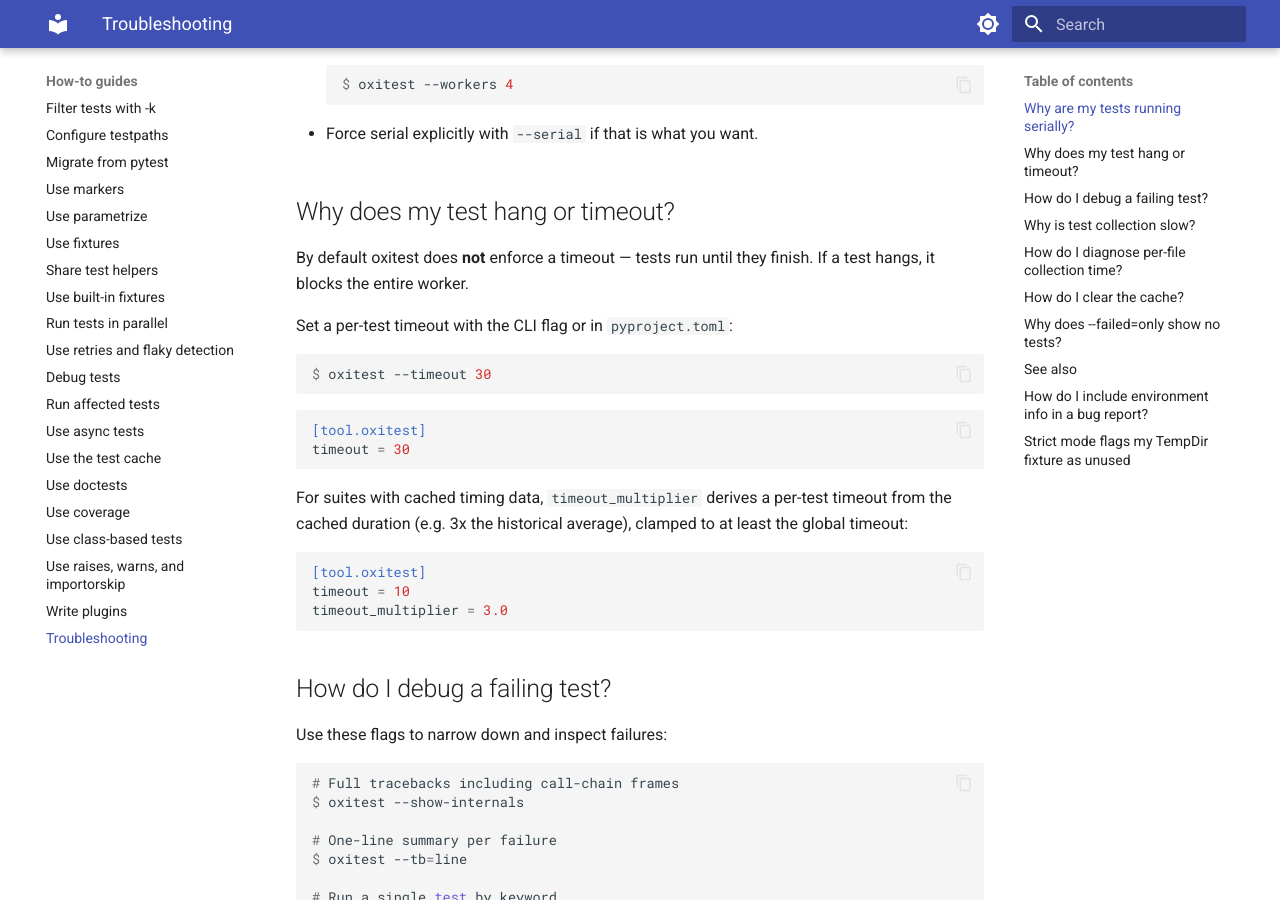
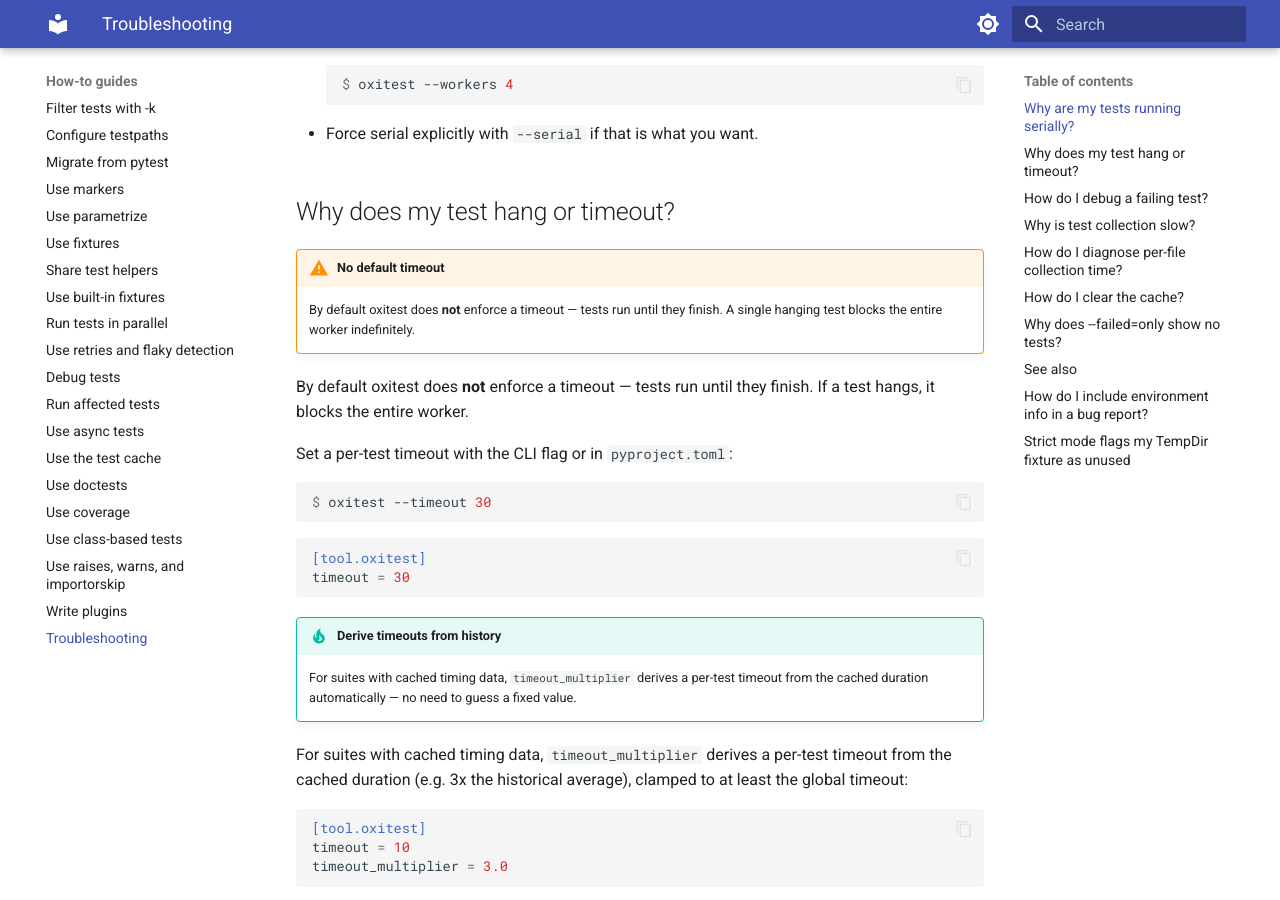
Before and after one commit to kalonji-tools/oxitest, an MkDocs documentation site: the page built from docs/src/how-to/troubleshooting.md, in a window 1280 px wide and 900 px high, scrolled down 731 px. Built offline with MkDocs 1.6.1 and Material for MkDocs 9.7.7, drawn with Linux system fonts in a browser that asks for light colours; some of the changed text lies outside the part shown.

Commit message:
docs: polish — admonitions, terminology, signposting (#796)
Assisted-by: Claude Sonnet 4.6 <noreply@anthropic.com>

````diff
--- a/docs/src/how-to/troubleshooting.md
+++ b/docs/src/how-to/troubleshooting.md
@@ -33,6 +33,10 @@ runs everything in-process to avoid the cost of spawning workers.
 
 ## Why does my test hang or timeout?
 
+!!! warning "No default timeout"
+    By default oxitest does **not** enforce a timeout — tests run until they
+    finish. A single hanging test blocks the entire worker indefinitely.
+
 By default oxitest does **not** enforce a timeout — tests run until they
 finish. If a test hangs, it blocks the entire worker.
 
@@ -46,6 +50,10 @@ $ oxitest --timeout 30
 [tool.oxitest]
 timeout = 30
 ```
+
+!!! tip "Derive timeouts from history"
+    For suites with cached timing data, `timeout_multiplier` derives a per-test
+    timeout from the cached duration automatically — no need to guess a fixed value.
 
 For suites with cached timing data, `timeout_multiplier` derives a per-test
 timeout from the cached duration (e.g. 3x the historical average), clamped to
@@ -96,6 +104,10 @@ See [Debug tests](debug-tests.md) for the full `oxitest debug` workflow.
 
 ## Why is test collection slow?
 
+!!! tip "Narrow down collection paths"
+    Setting `testpaths` and `norecursedirs` is the fastest way to cut collection
+    time — oxitest skips entire directory trees it never needs to scan.
+
 oxitest walks directories recursively during collection. If it scans large
 non-test trees, collection time increases.
 
@@ -119,6 +131,10 @@ If collection is still slow, verify you are not scanning into virtual
 environments, `node_modules`, or large data directories.
 
 ## How do I diagnose per-file collection time?
+
+!!! tip "Profile before optimising"
+    Run `--collection-profile` first to identify which files are slow before
+    restructuring imports or splitting modules.
 
 Use `--collection-profile` to see a timing breakdown for each file:
 
@@ -154,6 +170,10 @@ A missing or corrupt cache file is silently ignored — oxitest always writes a
 fresh cache at the end of a run.
 
 ## Why does `--failed=only` show no tests?
+
+!!! note
+    `--failed=only` requires a warm cache from a previous run. On a fresh checkout
+    or after `rm -rf .oxitest_cache/`, there are no recorded failures to replay.
 
 `--failed=only` re-runs only tests that **failed, errored, or timed out** on
 the previous run. If no cache exists or every test passed last time, there are
````
Also changed, not shown: docs/src/how-to/filter-tests.md (+2 -0 lines), docs/src/how-to/use-fixtures.md (+3 -0 lines), docs/src/how-to/use-parametrize.md (+3 -0 lines), docs/src/reference/python-api/fixture-types.md (+2 -0 lines).
